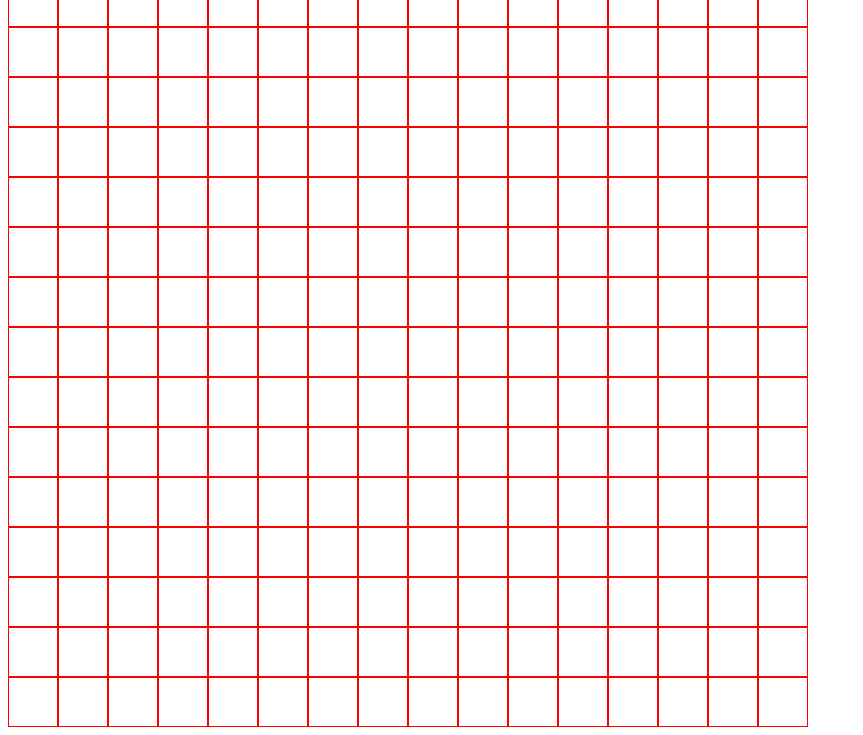
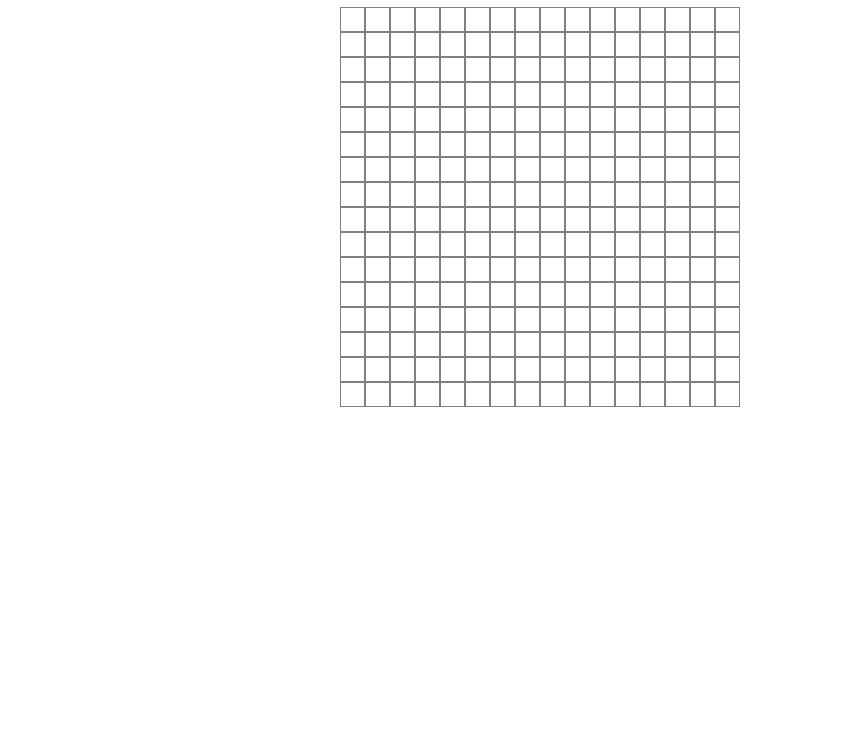
Before and after one commit to NaoOrLater/etch-a-sketch, a plain HTML site: page index.html in a window 1280 px wide. Shown: the part 81-816 px from the top of the page, without its empty margins (0-863 px from the left). Drawn offline with Linux system fonts and the light colour scheme.

Commit message:
Center content, change grid color, add header title

```diff
--- a/index.html
+++ b/index.html
@@ -9,6 +9,7 @@
 </head>
 
 <body>
+<h1>Etch-A-Sketch</h1>
 <div id="container">
 </div>
 
@@ -19,19 +20,25 @@
   const container = document.querySelector('#container');
 
   //Creates 16x16 grid
-  for (let i=0; i<16; i++) {
+  function createGrid (number) {
+  for (let i=0; i<number; i++) {
     const columnDiv = document.createElement('div');
     columnDiv.setAttribute('class', 'column');
     container.appendChild(columnDiv);
-      for (let i=0; i<16; i++) {
+      for (let i=0; i<number; i++) {
         const gridBox = document.createElement('div');
         gridBox.setAttribute('class', 'grid-box');
         columnDiv.appendChild(gridBox);
-    };
-  };
+    }
+  }
+};
+
+createGrid(16);
 
   let boxes = document.querySelectorAll('.grid-box');
 
+  //Adds color change by hovering over boxes
+  //This is a way to add an Event listener to multiple elements with the same class
 boxes.forEach(box => box.addEventListener('mouseover', () => {
   box.style.background = 'black'
 }))
--- a/styles.css
+++ b/styles.css
@@ -6,18 +6,21 @@ html {
     box-sizing: inherit;
   }
 
+body {
+  display: flex;
+  flex-direction: column;
+  align-items: center;
+}
+
 #container {
     display: flex;
+    height: 600px;
+    width: 600px;
 }
 
-/* div.column  {
-    border: red solid 2px;
+
+div.grid-box  {
+    border: gray solid 1px;
     height: 25px;
     width: 25px;
-} */
-
-div.grid-box  {
-    border: red solid 1px;
-    height: 50px;
-    width: 50px;
 }
```
